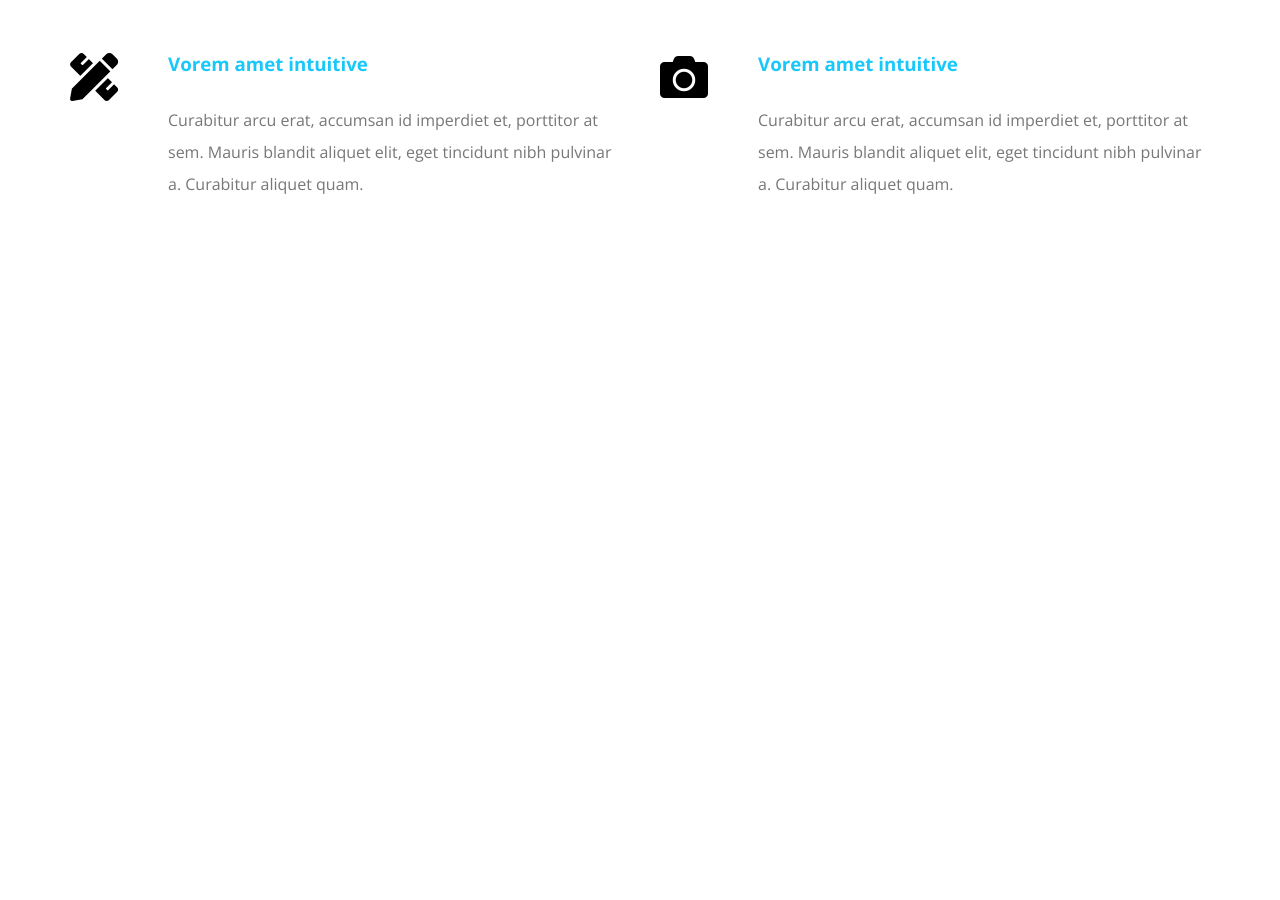
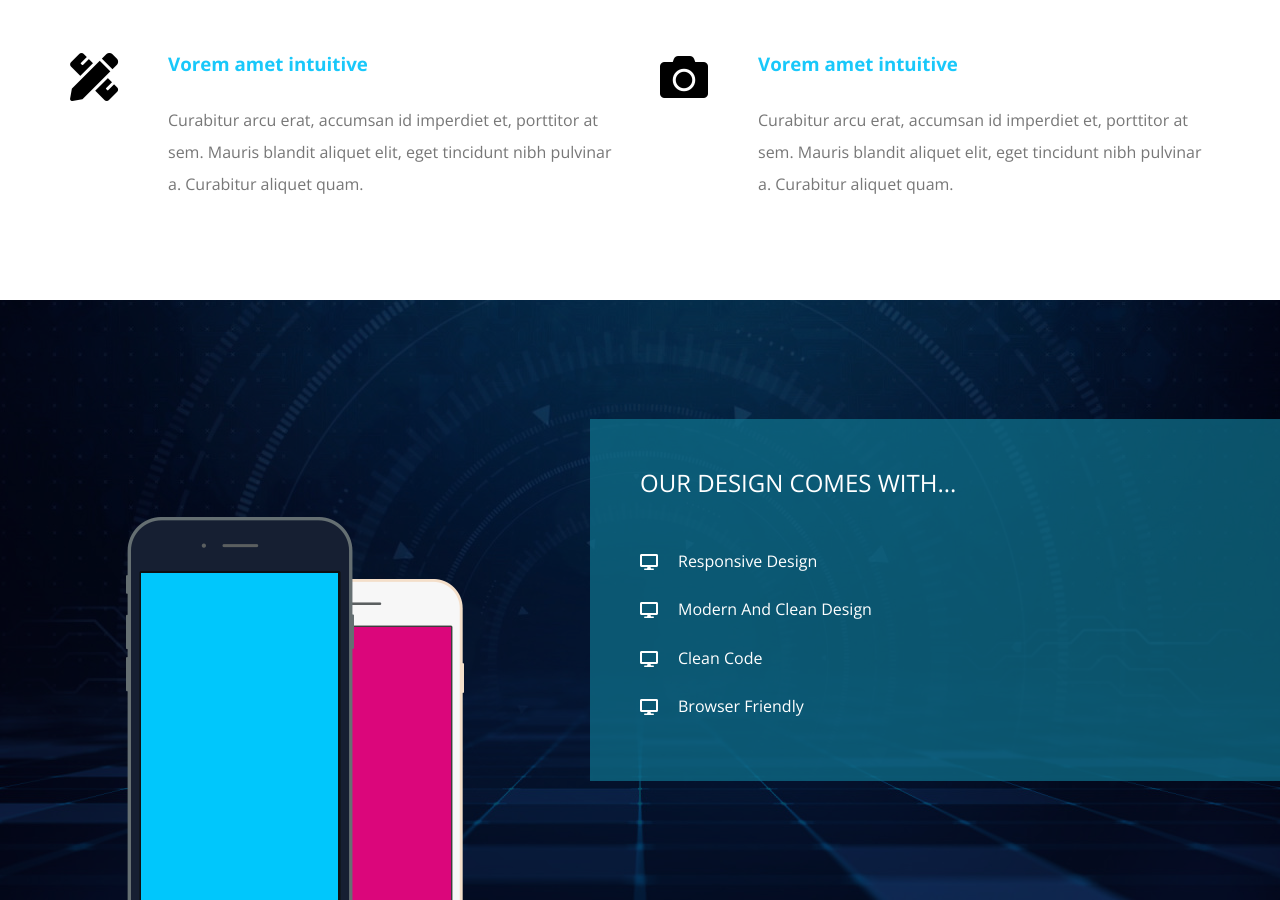
Before and after one commit to MohammadTaji/Template-Tow, a plain HTML site: page index.html in a window 1280 px wide. Shown: the part 1335-2235 px from the top of the page. Before the commit the page ends 1635 px from the top, so only its background shows below. Drawn offline with nearby package versions, Linux system fonts and the light colour scheme.

Commit message:
Added Design Section

```diff
--- a/css/main.css
+++ b/css/main.css
@@ -338,3 +338,74 @@ header nav ul li a.active, header nav ul li a:hover{
     }
 }
 /* End Services */
+
+/* Start Design */
+
+.design{
+    height: 600px;
+    padding-top: var(--section-padding);
+    padding-bottom: var(--section-padding);
+    background-image: url(../images/design-features.jpg);
+    background-size: cover;
+    position: relative;
+    overflow: hidden;
+    display: flex;
+    align-items: center;
+}
+
+.design::before{
+    content: '';
+    height: 100%;
+    width: 100%;
+    background-color: rgb(0, 0, 0,60%);
+    position: absolute;
+    top: 0;
+    left: 0;
+}
+
+.design .image{
+    text-align: center;
+}
+
+.design .image,
+.des-text{
+    position: relative;
+    z-index: 2;
+    flex: 1;
+}
+
+.design .image img{
+    position: relative;
+    bottom: -150px;
+}
+
+@media (max-width:767px) {
+    .design .image{
+        display: none;
+    }
+}
+.design  .des-text{
+    color: #fff;
+    background-color: var(--transparent-color);
+    padding: 50px;
+}
+
+.design .des-text h2{
+    font-weight: normal;
+    margin-bottom: 40px;
+}
+
+.design .des-text ul li{
+    padding: 15px 0;
+}
+
+.design .des-text ul li::before{
+    font-family: "Font Awesome 5 Free";
+    content: "\f108";
+    font-weight: 900;
+    margin-right: 20px;
+    position: relative;
+    top: 1px;
+}
+
+/* End Design */
--- a/index.html
+++ b/index.html
@@ -110,6 +110,21 @@
         </div>
     </div>
     <!-- End Services -->
+
+    <!-- Start Design -->
+    <div class="design">
+        <div class="image"><img src="images/mobile.png" alt=""></div>
+        <div class="des-text">
+            <h2>OUR DESIGN COMES WITH...</h2>
+            <ul>
+                <li>Responsive Design</li>
+                <li>Modern And Clean Design</li>
+                <li>Clean Code</li>
+                <li>Browser Friendly</li>
+            </ul>
+        </div>
+    </div>
+    <!-- End Design -->
 </body>
 
 </html>
```
